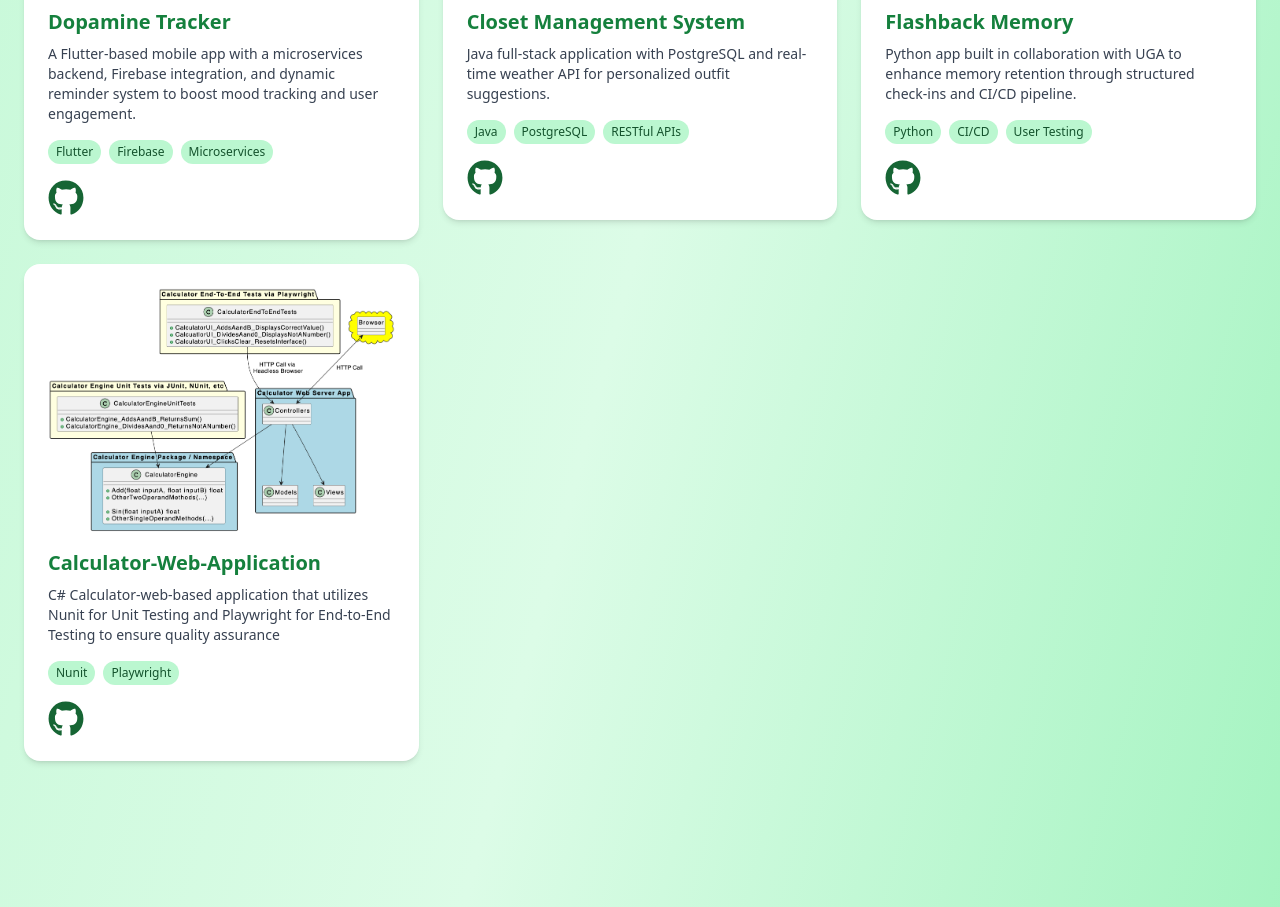
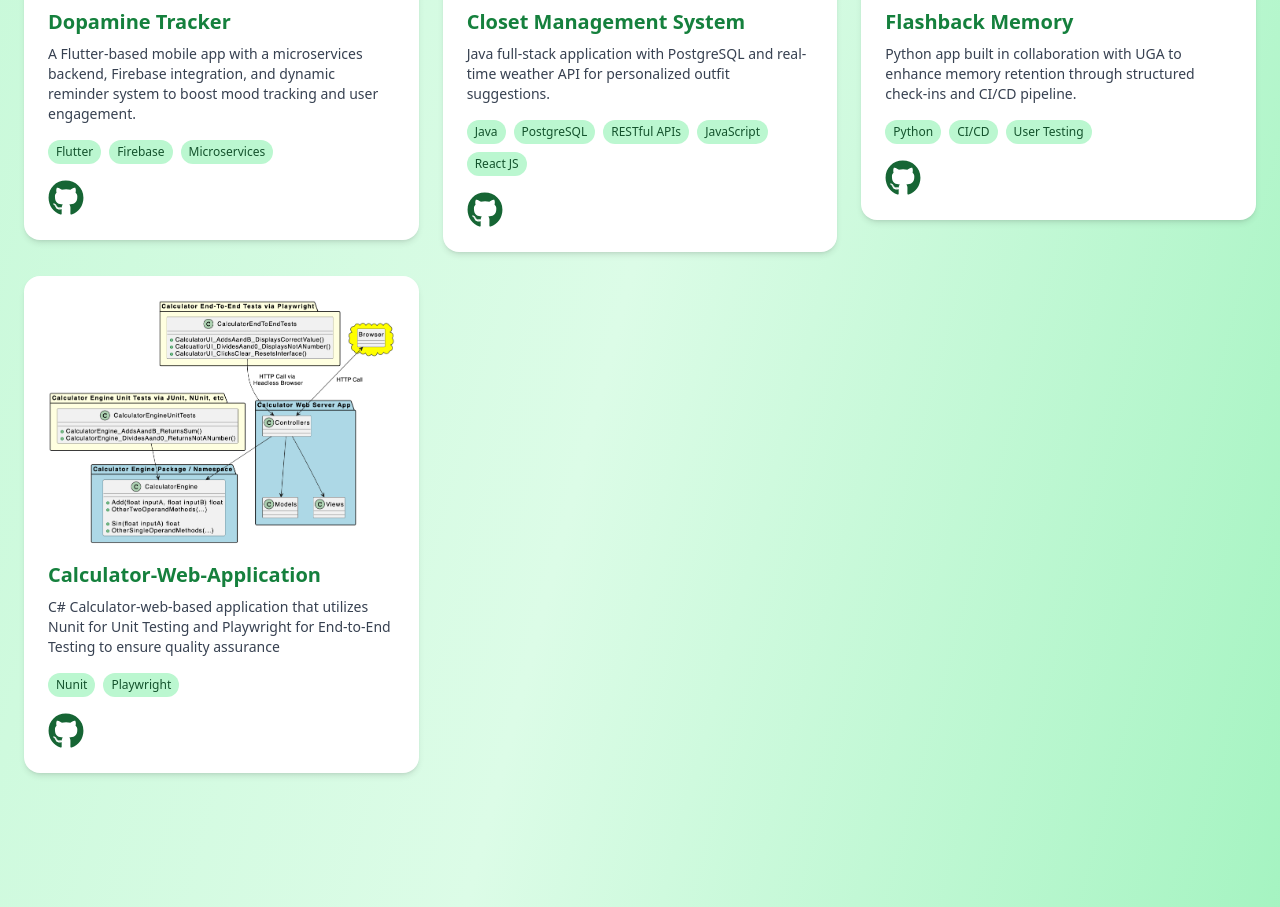
Before and after one commit to RaiDiwakar66/MyPortfolio, a React (Vite) app: page / in a window 1280 px wide. Shown: the part 2200-3107 px from the top of the page. Built offline with nearby package versions, Linux system fonts and the light colour scheme.

Commit message:
updated skills on the project

```diff
--- a/src/App.jsx
+++ b/src/App.jsx
@@ -45,7 +45,7 @@ const projects = [
     title: "Closet Management System",
     description:
       "Java full-stack application with PostgreSQL and real-time weather API for personalized outfit suggestions.",
-    tech: ["Java", "PostgreSQL", "RESTful APIs"],
+    tech: ["Java", "PostgreSQL", "RESTful APIs","JavaScript", "React JS"],
     github: "https://github.com/DkGoat66/Closet2.0",
     image: InProgress
   },
@@ -182,7 +182,7 @@ export default function Portfolio() {
         <img src={Diwakar} alt="Diwakar Picture" className="w-48 rounded-full shadow-lg mb-6"/>
         <img src={KSU} alt="KSU Logo" className="w-40 mb-6" />
         <p className="text-lg max-w-2xl text-green-800 text-center">
-          I'm an aspiring software engineer who recently graduated with a Bachelor in Software Engineering from Kennesaw State University. My passion for coding ignited in my senior year of high school when I read an article about how software changes lives. Since that day, I’ve pursued software engineering with the hope of building software that transforms lives. I love building projects that bring changes in our life. Check out my projects!
+          I'm an aspiring software engineer who recently graduated with a Bachelor in Software Engineering from Kennesaw State University. My passion for coding ignited in my senior year of high school when I read an article about how software changes lives. Since that day, I’ve pursued software engineering with the hope of building software that transforms lives. I love building projects that bring changes in our life. Check   out my projects!
         </p>
       </section>
 
```
